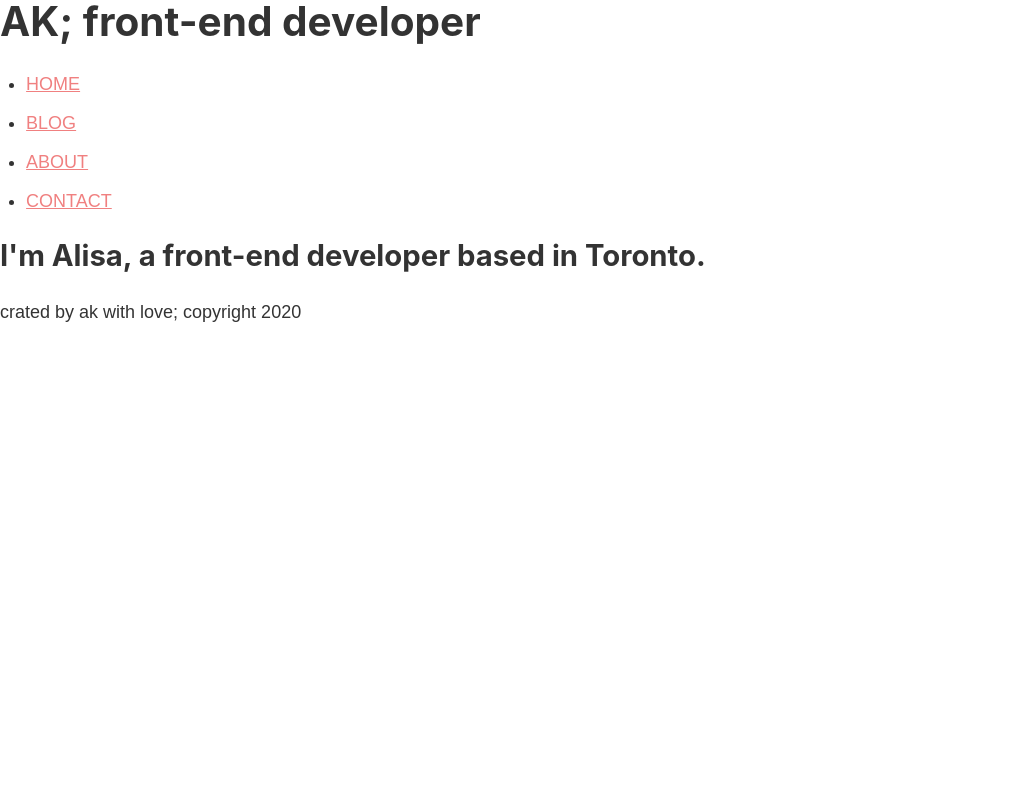
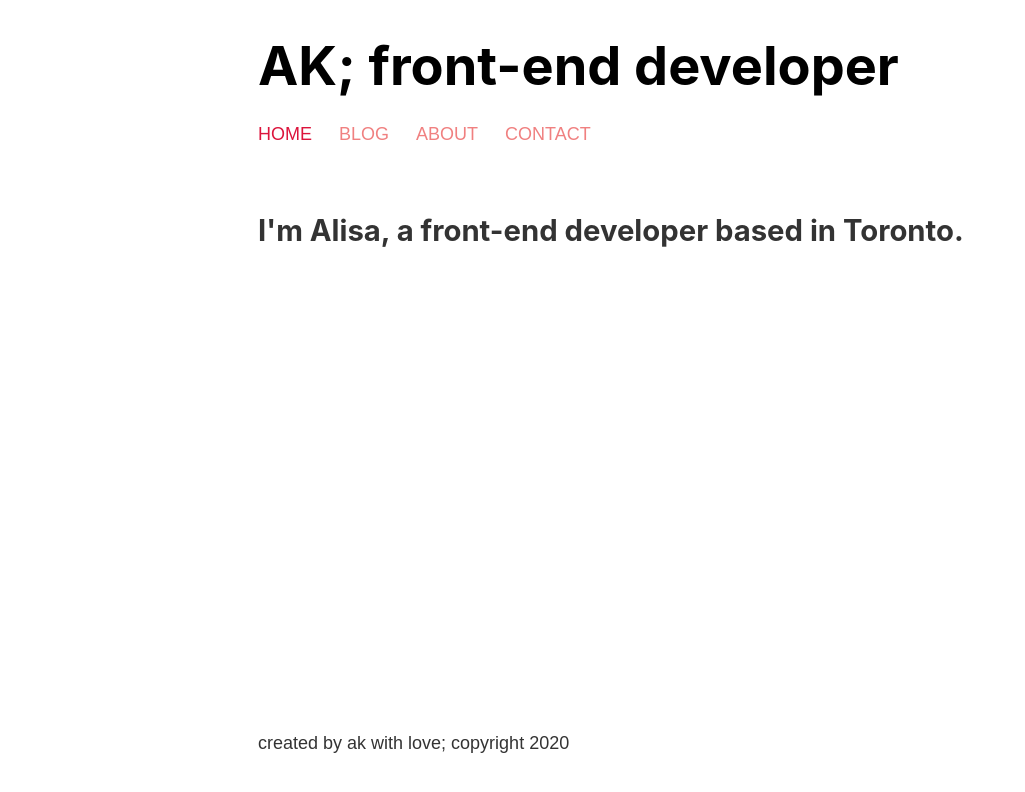
Before and after one commit to valkyrie-max/learningGatsby, a Gatsby site: page / in a window 1280 px wide. Shown: the whole page, without its empty margins (0-1025 px from the left). Built offline with nearby package versions, Linux system fonts and the light colour scheme; Gatsby itself is replaced by a stand-in of ours.

Commit message:
finished learning gatsby basics; learning some graphql basics now

```diff
--- a/gatsby-config.js
+++ b/gatsby-config.js
@@ -1,8 +1,8 @@
 module.exports = {
   siteMetadata: {
-    title: `Gatsby Default Starter`,
-    description: `Kick off your next, great Gatsby project with this default starter. This barebones starter ships with the main Gatsby configuration files you might need.`,
-    author: `@gatsbyjs`,
+    title: 'AK\'s Japanese Adventure',
+    description: 'just learning some gatsby',
+    author: 'Alisa Kitkina',
   },
   plugins: [
     `gatsby-plugin-react-helmet`,
--- a/src/components/footer.js
+++ b/src/components/footer.js
@@ -3,7 +3,7 @@ import React from 'react'
 const Footer = () => {
     return (
         <footer>
-            <p>crated by ak with love; copyright 2020</p>
+            <p>created by ak with love; copyright 2020</p>
         </footer>
     )
 }
--- a/src/components/header.js
+++ b/src/components/header.js
@@ -1,29 +1,39 @@
 import React from "react"
-import { Link } from 'gatsby'
+import {
+  Link,
+  graphql,
+  useStaticQuery } from 'gatsby'
 
 // import './header.module.scss';
 import headerStyles from './header.module.scss'
 
-const Header = () => (
-  <header>
-    <h1>AK; front-end developer</h1>
+const Header = () => {
+  const data = useStaticQuery
+  return (
+    <header className={headerStyles.header}>
+      <h1>
+        <Link className={headerStyles.title} to="/">
+          AK; front-end developer
+        </Link>
+      </h1>
       <nav>
-      <ul>
+        <ul className={headerStyles.navList}>
           <li>
-          <Link className={headerStyles.link} to="/">Home</Link>
+            <Link className={headerStyles.navItem} activeClassName={headerStyles.activeNavItem} to="/">Home</Link>
           </li>
           <li>
-          <Link className={headerStyles.link} to="/blog">Blog</Link>
+            <Link className={headerStyles.navItem} activeClassName={headerStyles.activeNavItem} to="/blog">Blog</Link>
           </li>
           <li>
-          <Link className={headerStyles.link} to="/about">About</Link>
+            <Link className={headerStyles.navItem} activeClassName={headerStyles.activeNavItem} to="/about">About</Link>
           </li>
           <li>
-          <Link className={headerStyles.link} to="/contact">Contact</Link>
+            <Link className={headerStyles.navItem} activeClassName={headerStyles.activeNavItem} to="/contact">Contact</Link>
           </li>
         </ul>
       </nav>
     </header>
   )
+}
 
 export default Header
--- a/src/components/header.module.scss
+++ b/src/components/header.module.scss
@@ -1,4 +1,30 @@
-.link {
+.header {
+    padding: 1rem 0 3rem;
+}
+
+.title {
+    color: black;
+    font-size: 3rem;
+    text-decoration: none;
+}
+
+.navList {
+    display: flex;
+    list-style-type: none;
+    margin: 0;
+}
+
+.navItem {
     text-transform: uppercase;
     color: lightcoral;
+    margin-right: 1.5rem;
+    text-decoration: none;
 }
+
+.navItem:hover {
+    color: black;
+}
+
+.activeNavItem {
+    color: crimson;
+}
--- a/src/components/layout.js
+++ b/src/components/layout.js
@@ -5,11 +5,15 @@ import Footer from './footer'
 
 import '../styles/index.scss';
 
+import layoutStyles from './layout.module.scss';
+
 const Layout = (props) => {
   return (
-    <div>
-      <Header />
+    <div className={layoutStyles.container}>
+      <div className={layoutStyles.content}>
+        <Header />
         {props.children}
+      </div>
       <Footer />
     </div>
   )
--- /dev/null
+++ b/src/components/layout.module.scss
@@ -0,0 +1,13 @@
+.container {
+    margin: 0 auto;
+    max-width: 800px;
+    padding: 1rem;
+
+    display: flex;
+    flex-direction: column;
+    min-height: 100vh;
+}
+
+.content {
+    flex-grow: 1;
+}
```
Lines whose indentation alone changed are shown as unchanged.
